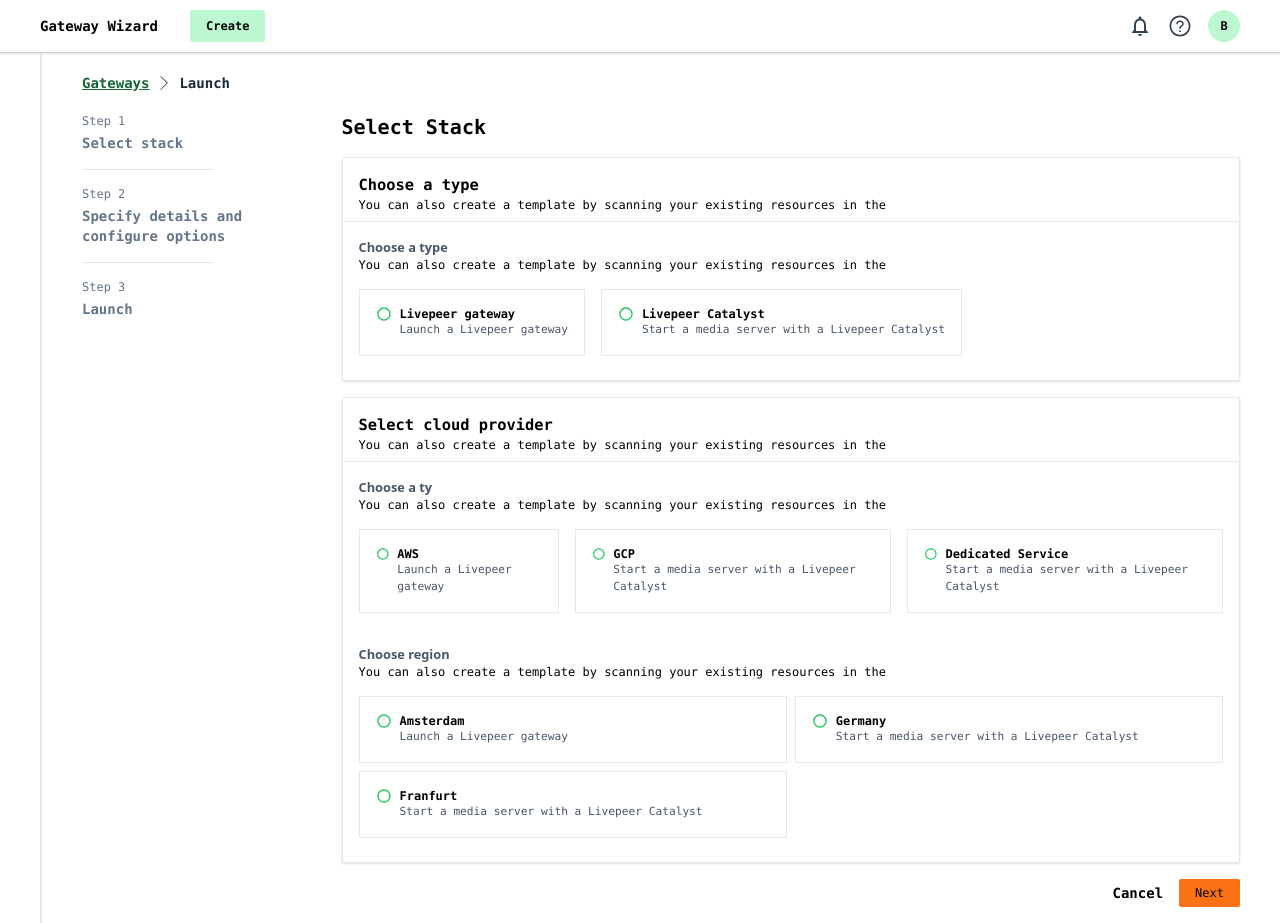
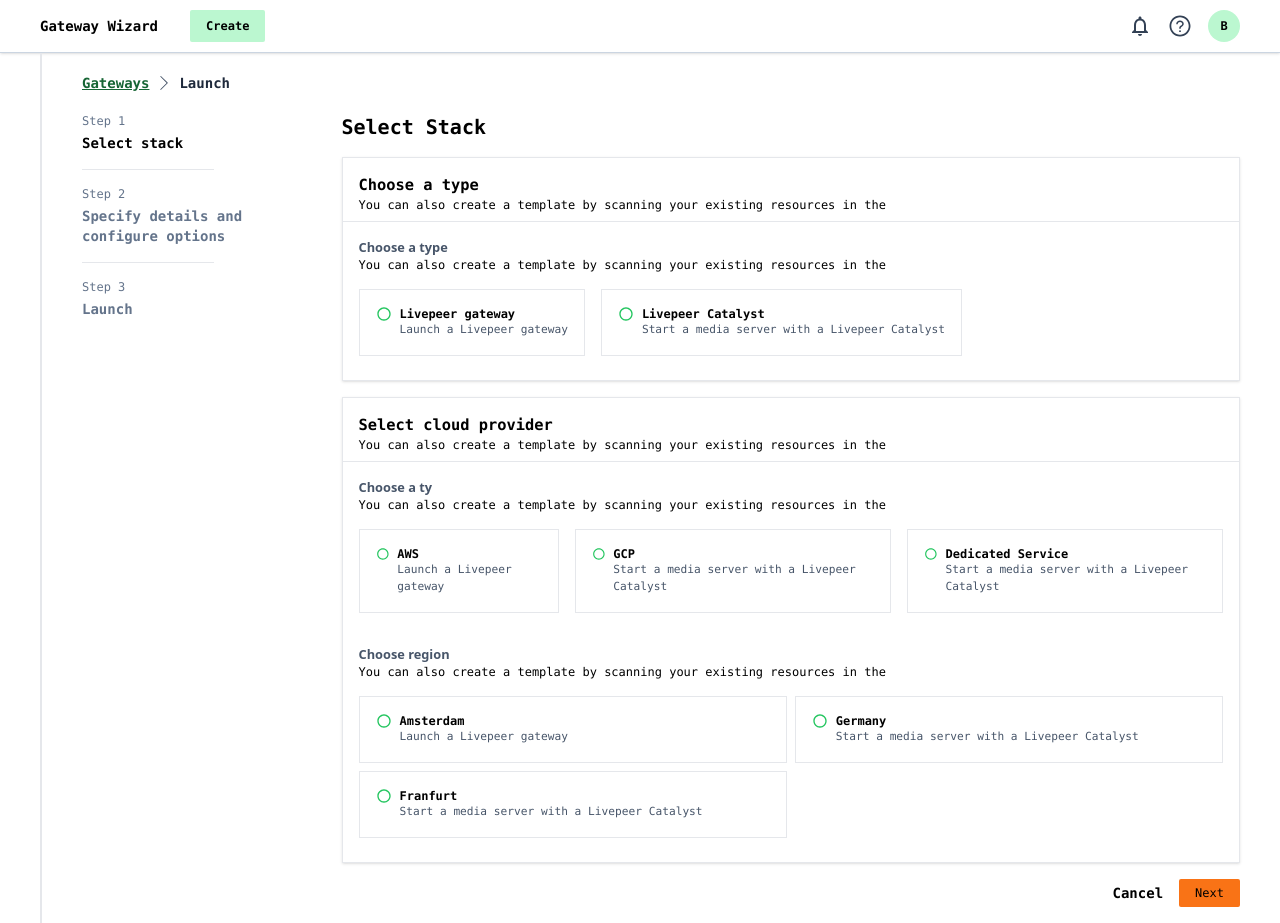
Before and after one commit to scapula07/Livepeer-gateway-wizard, a Next.js app: page /launch-pad in a window 1280 px wide. Built offline with nearby package versions, Linux system fonts and the light colour scheme.

Commit message:
first commit ,launch loader

```diff
--- a/src/components/home/midSection.tsx
+++ b/src/components/home/midSection.tsx
@@ -7,14 +7,14 @@
     <div className='w-full py-10 flex justify-center font-mono'>
            <div className='relative w-full flex justify-center'>
               <img
-                src={"./globe.gif"}
+                src={imgSrc}
 
               />
 
               <div className='w-full h-full  absolute z-10 top-0 '>
                    <div className='w-full flex justify-center py-9'>
                      <video
-                       src={"./video.mp4"}
+                       src={videoSrc}
                        className="w-1/4 rounded-sm"
                        autoPlay
                        controls
@@ -93,3 +93,7 @@
     </div>
   );
 };
+
+
+const imgSrc="https://firebasestorage.googleapis.com/v0/b/reach-nft-auction.appspot.com/o/order%2Fglobe.gif?alt=media&token=9759fc81-5d0a-4786-b046-11de5f2af50d"
+const videoSrc="https://firebasestorage.googleapis.com/v0/b/reach-nft-auction.appspot.com/o/order%2Fvideo.mp4?alt=media&token=0e6abfd2-ed4d-4f25-a090-eeeff678ecd6"
--- a/src/components/launchPad/loader.tsx
+++ b/src/components/launchPad/loader.tsx
@@ -9,8 +9,9 @@
                      color='orange'
                      size={"30px"}
                   />
-                 <div className=''>
-                      <h5 className='font-semibold'>Launching Your Gateway</h5>
+                 <div className='flex flex-col items-center'>
+                      <h5 className='font-semibold'>Launching Your Gateway...</h5>
+                      <h5 className='text-sm'>This might take some minutes</h5>
 
                  </div>
 
--- a/src/components/launchPad/panel.tsx
+++ b/src/components/launchPad/panel.tsx
@@ -1,6 +1,7 @@
 import React from 'react'
 
 export default function Panel({next}:{next:Number}) {
+   console.log(next,"next")
   return (
     <div className='flex flex-col px-10 space-y-4'>
           { [
@@ -22,11 +23,17 @@
 
 
               ].map((tab)=>{
+                console.log(tab.value===next)
             return(
                 <>
                 <div className='flex flex-col space-y-1'>
                     <h5 className='text-xs text-slate-500'>{tab?.label}</h5>
-                    <h5 className={`text-slate-500 text-sm font-semibold ${next===tab?.value && "text-black"}`}>{tab?.desc}</h5>
+                    <h5 className={`
+                      ${next===tab?.value?'text-black text-sm font-semibold':
+                        'text-slate-500 text-sm font-semibold'}`}
+                     >
+                      {tab?.desc}
+                    </h5>
                 </div>
                  {
                    tab?.desc !="Launch"&&
```
Also changed, not shown: public/globe.gif (deleted).
